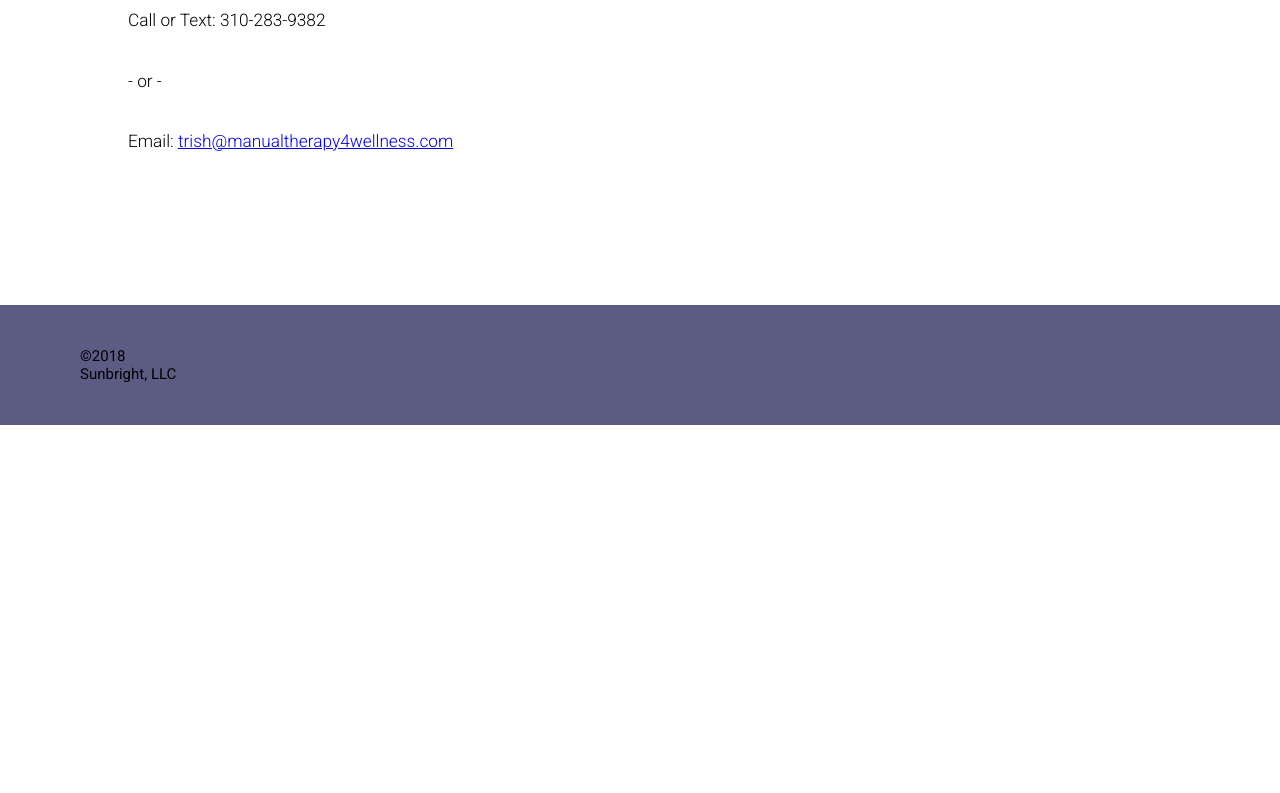
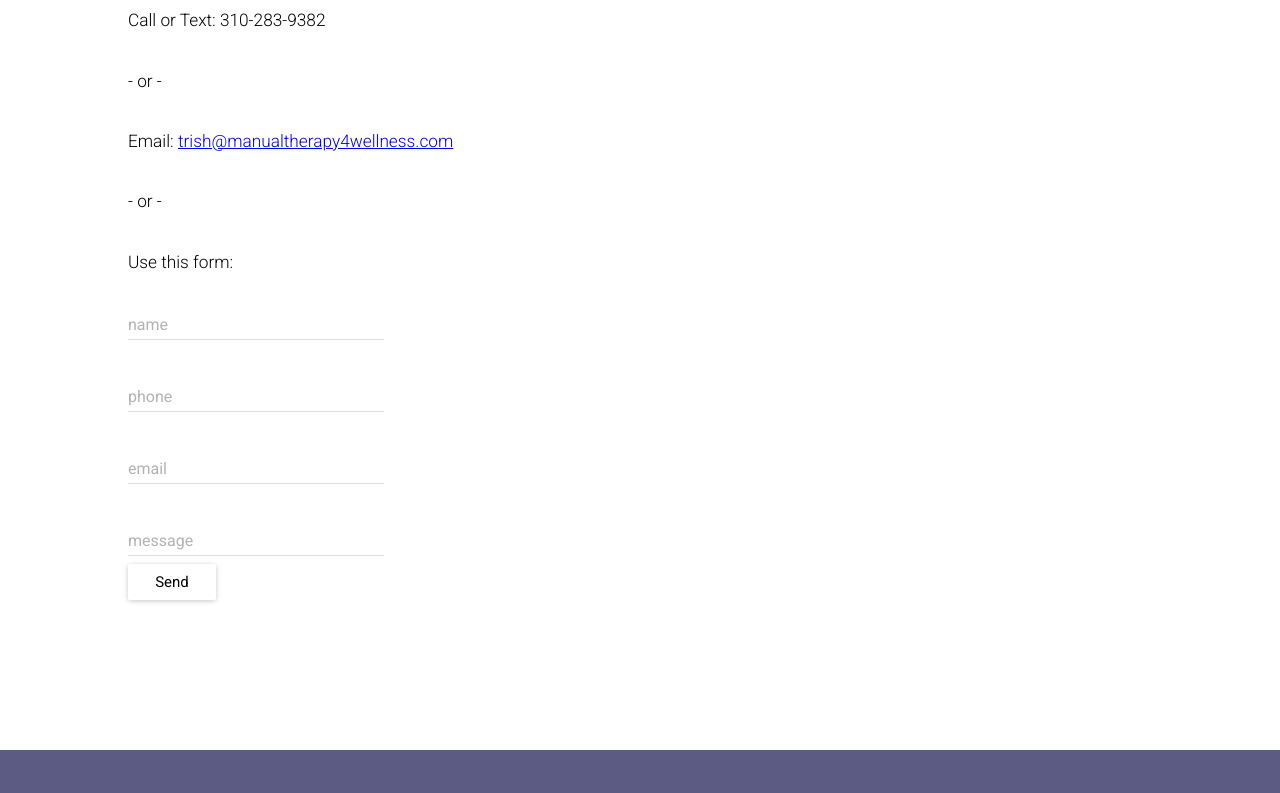
Before and after one commit to EvanMorrison/mt4w-react, a React (Create React App) app: page /appointments in a window 1280 px wide. Shown: the part 427-1220 px from the top of the page. Before the commit the page ends 852 px from the top, so only its background shows below. Built offline with nearby package versions, Linux system fonts and the light colour scheme; a web font is replaced by a local one.

Commit message:
adding email submission form to appointments page

```diff
--- /dev/null
+++ b/src/Components/Appointments/EmailForm.js
@@ -0,0 +1,77 @@
+import React, { Component } from 'react';
+import styled from 'styled-components';
+import TextField from 'material-ui/TextField';
+import RaisedButton from 'material-ui/RaisedButton';
+import { Column } from '../../AppStyles';
+
+const Form = styled.form`
+  max-width: 38em;
+`
+const Button = styled(RaisedButton)`
+  width: 50px;
+`
+
+class EmailForm extends Component {
+  state = { message: {name: '', phone: '', email: '', message: ''},
+            isEmailSent: false }
+
+  handleChange = event => {
+    let message = this.state.message;
+    message[event.target.name] = event.target.value;
+    this.setState({ message })
+    console.log(this.state.message);
+  }
+  onSubmit = event => {
+    event.preventDefault();
+
+    const url = "https://script.google.com/a/manualtherapy4wellness.com/macros/s/AKfycbx6ytReR6wTIlQwIelOVrSD6VAuysoncSv3haaJ8zXZsYOq-p0/exec"
+
+    // using Google Apps Script sendEmail to send the form data as an email.
+    // trying $resource did not work, resulting in a cross-origin error. So this is using
+    // the plain vanilla XHR
+    const xhr = new XMLHttpRequest();
+    xhr.open('POST', url);
+    // xhr.withCredentials = true;
+    xhr.setRequestHeader('Content-Type', 'application/x-www-form-urlencoded');
+    xhr.onreadystatechange = () => {
+        // console.log( xhr.status )
+        // console.log(xhr.responseText);
+        if (xhr.status === 200) (this.setState({ isEmailSent: true})) ;
+        return;
+    };
+    // url encode form data for sending as post data
+    const encoded = Object.keys(this.state.message).map(k => {
+        return encodeURIComponent(k) + '=' + encodeURIComponent(this.state.message[k])
+    }).join('&')
+    console.log('encoded ', encoded)
+    xhr.send(encoded);
+  }
+
+  render() {
+    return (
+      <div>
+        <Form onSubmit={this.onSubmit}>
+          <Column>
+            <TextField type="text" name="name" floatingLabelText="name"
+                        value={this.state.message.name}
+                        onChange={this.handleChange}/>
+            <TextField type="text" name="phone" floatingLabelText="phone"
+                        value={this.state.message.phone}
+                        onChange={this.handleChange}/>
+            <TextField type="text" name="email" floatingLabelText="email"
+                        value={this.state.message.email}
+                        onChange={this.handleChange}/>
+            <TextField name="message" floatingLabelText="message" multiLine={true} rows={1}
+                        value={this.state.message.message}
+                        onChange={this.handleChange}/>
+            <Button type="submit">
+              Send
+            </Button>
+          </Column>
+        </Form>
+      </div>
+    );
+  }
+}
+
+export default EmailForm;
--- a/src/Components/Appointments/index.js
+++ b/src/Components/Appointments/index.js
@@ -1,5 +1,7 @@
 import React from 'react';
 import { Section, SectionTitle, SectionBody, Paragraph } from '../../AppStyles';
+
+import EmailForm from './EmailForm';
 
 const AppointmentSection = Section.extend.attrs({
   topcolor: props => props.theme.logoOrange
@@ -24,6 +26,13 @@ class AppointmentComponent extends React.Component {
         <Paragraph>
           Email: <a href="mailto:trish@manualtherapy4wellness.com">trish@manualtherapy4wellness.com</a>
         </Paragraph>
+        <Paragraph>
+          - or -
+        </Paragraph>
+        <Paragraph>
+            Use this form:
+        </Paragraph>
+          <EmailForm />
         </SectionBody>
       </AppointmentSection>
     )
```
Also changed, not shown: 1 other file (tests, documents, lock files or other folders).
